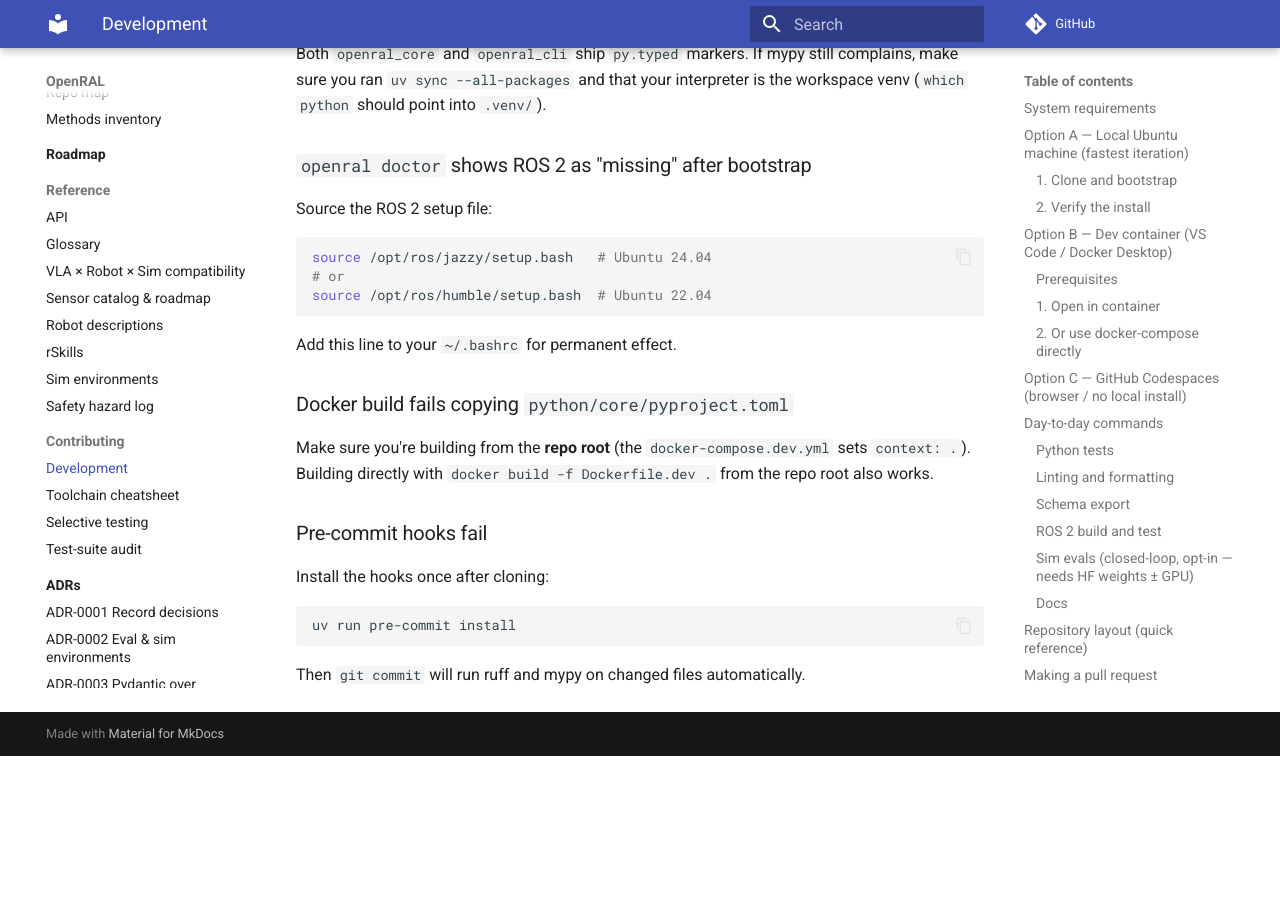
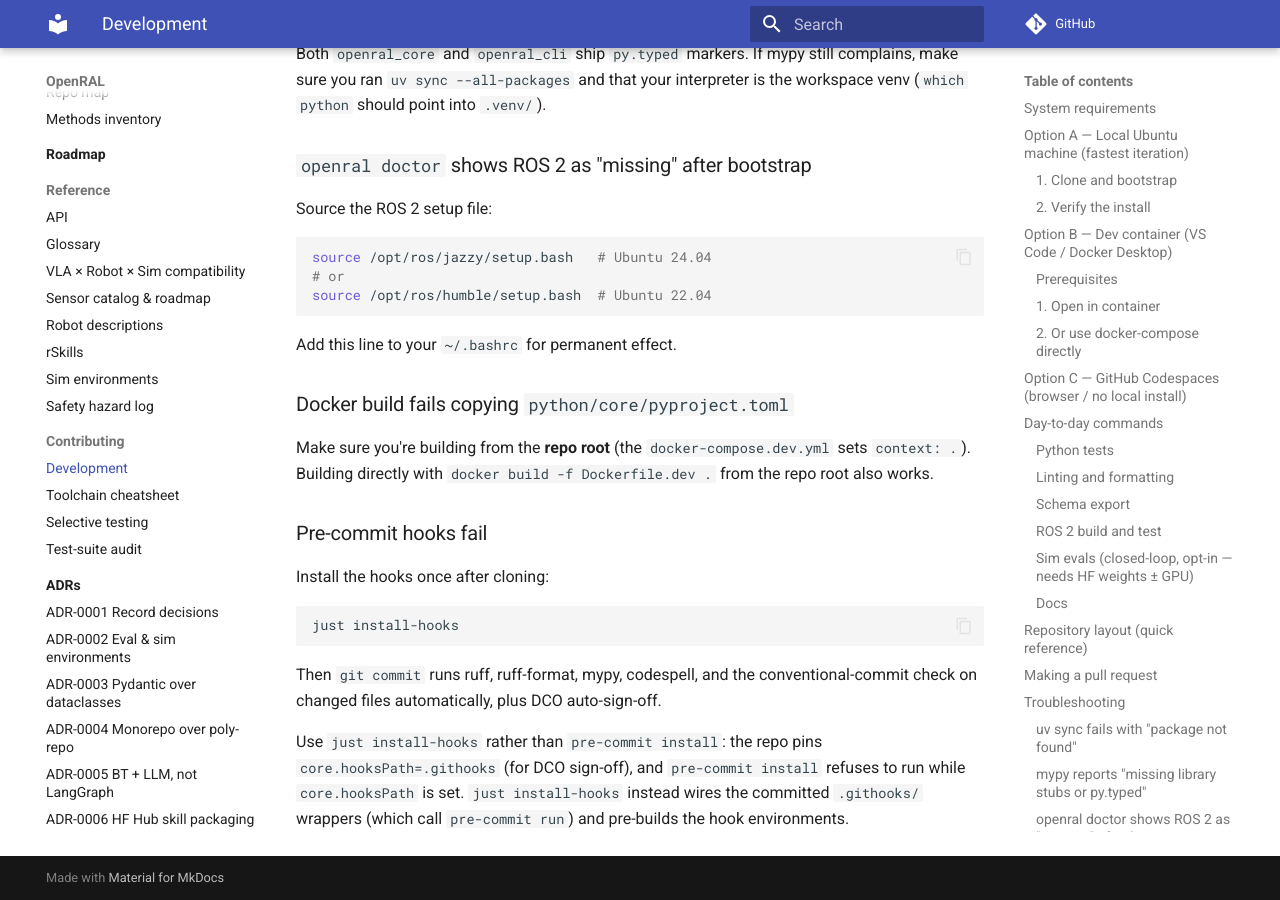
Before and after one commit to OpenRAL/openral, an MkDocs documentation site: the page built from docs/contributing/development.md, in a window 1280 px wide and 900 px high, scrolled down 5329 px. Built offline with MkDocs 1.6.1 and Material for MkDocs 9.7.7, drawn with Linux system fonts in a browser that asks for light colours; comment, search, counter and statistics services are not loaded; before the commit the page ends 6085 px from its top, so only the background shows below that.

Commit message:
build(hooks): just install-hooks also installs the pre-commit framework
Previously `just install-hooks` only pointed core.hooksPath at .githooks/
for DCO sign-off; ruff/ruff-format/mypy never ran on commit unless a contributor
separately ran `pre-commit install` — which in fact fails, because pre-commit
refuses to install while core.hooksPath is set ('cowardly refusing').

Wire the pre-commit framework through the committed .githooks/ wrappers instead:
- .githooks/pre-commit delegates to `pre-commit run --hook-stage pre-commit`
  (ruff, ruff-format, mypy, codespell, clang-format, pre-commit-hooks)
- .githooks/commit-msg delegates to the commit-msg stage (conventional-commit)
- install-hooks now also runs `uv run pre-commit install-hooks` to pre-build envs

DCO sign-off (.githooks/prepare-commit-msg) is unchanged. Docs updated
(development.md, CONTRIBUTING.md). Verified on a real commit: ruff-format catches
a misformatted file and blocks, conventional-commit validates the message, and
sign-off is auto-appended.

Co-Authored-By: Claude Opus 4.8 (1M context) <noreply@anthropic.com>
Signed-off-by: Adrian Llopart <adrianllopart@gmail.com>

````diff
--- a/docs/contributing/development.md
+++ b/docs/contributing/development.md
@@ -245,7 +245,14 @@ Make sure you're building from the **repo root** (the `docker-compose.dev.yml` s
 Install the hooks once after cloning:
 
 ```bash
-uv run pre-commit install
+just install-hooks
 ```
 
-Then `git commit` will run ruff and mypy on changed files automatically.
+Then `git commit` runs ruff, ruff-format, mypy, codespell, and the
+conventional-commit check on changed files automatically, plus DCO auto-sign-off.
+
+Use `just install-hooks` rather than `pre-commit install`: the repo pins
+`core.hooksPath=.githooks` (for DCO sign-off), and `pre-commit install` refuses
+to run while `core.hooksPath` is set. `just install-hooks` instead wires the
+committed `.githooks/` wrappers (which call `pre-commit run`) and pre-builds the
+hook environments.
````
Also changed, not shown: CONTRIBUTING.md (+9 -5 lines), 3 other files.
